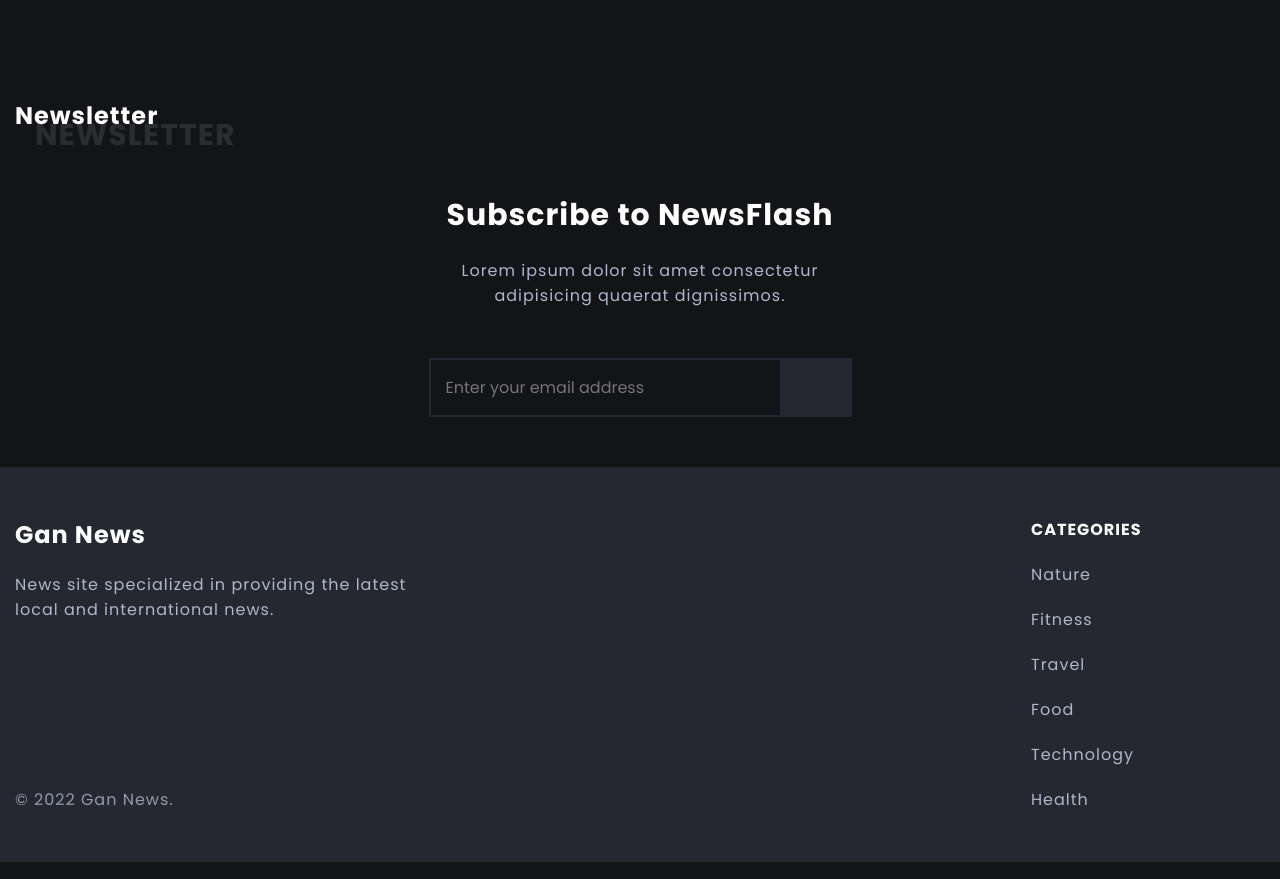
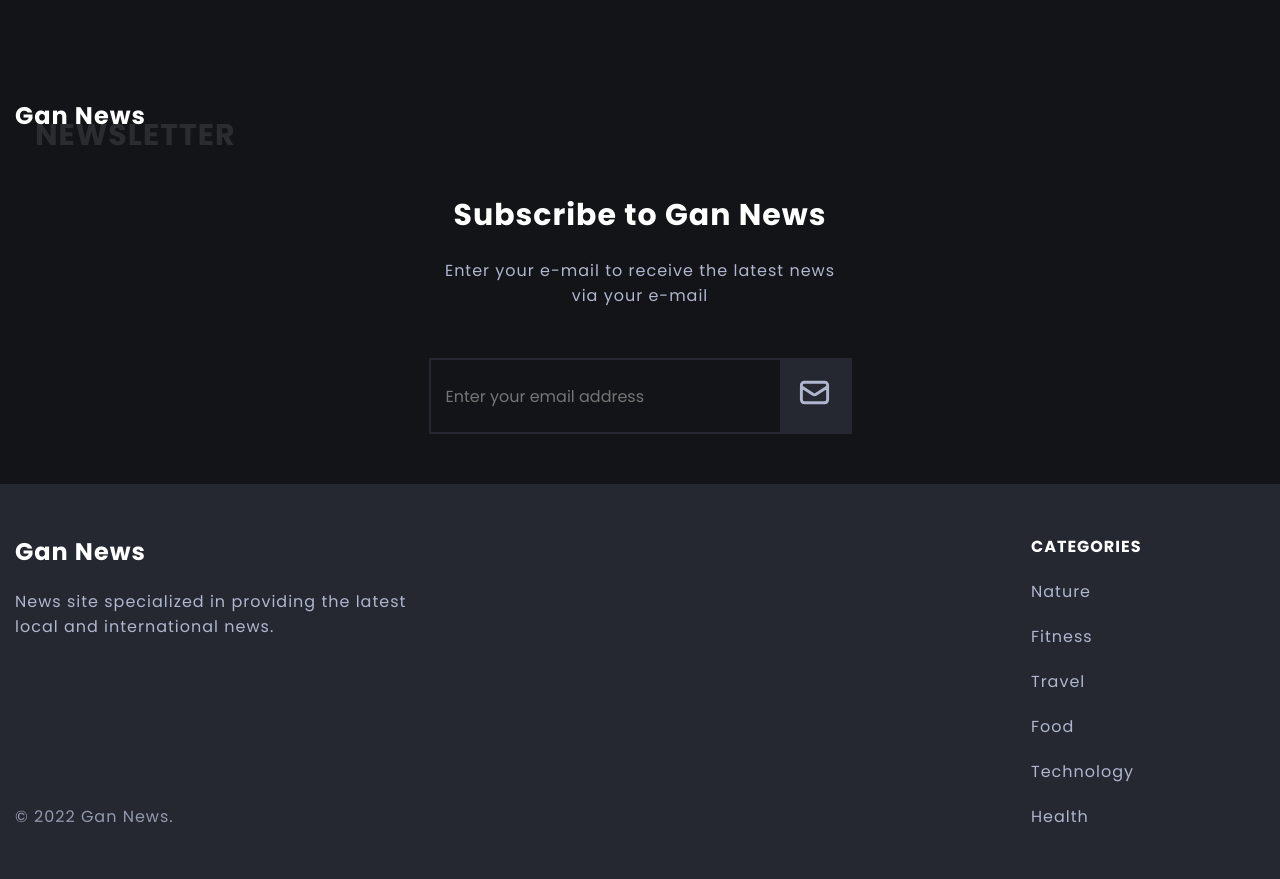
Before and after one commit to omaralhafni/gan-news, a React (Create React App) app: page / in a window 1280 px wide. Shown: the part 1036-1915 px from the top of the page. Built offline with nearby package versions, Linux system fonts and the light colour scheme; no server answers.

Commit message:
handle Subscribe section

```diff
--- a/src/Components/Subscribe/index.jsx
+++ b/src/Components/Subscribe/index.jsx
@@ -1,17 +1,17 @@
+import { HiOutlineMail } from "react-icons/hi";
 
 export const Subscribe = () => {
     return (
         <section className="newsletter section">
             <div className="container">
                 <h2 className="title section-title" data-name="Newsletter">
-                    Newsletter
+                    Gan News
                 </h2>
 
                 <div className="form-container-inner">
-                    <h6 className="title newsletter-title">Subscribe to NewsFlash</h6>
+                    <h6 className="title newsletter-title">Subscribe to Gan News</h6>
                     <p className="newsletter-description">
-                        Lorem ipsum dolor sit amet consectetur adipisicing quaerat
-                        dignissimos.
+                        Enter your e-mail to receive the latest news via your e-mail
                     </p>
 
                     <form action="" className="form">
@@ -21,7 +21,7 @@ export const Subscribe = () => {
                             placeholder="Enter your email address"
                         />
                         <button className="btn form-btn" type="submit">
-                            <i className="ri-mail-send-line"></i>
+                            <HiOutlineMail size="35px" />
                         </button>
                     </form>
                 </div>
```
